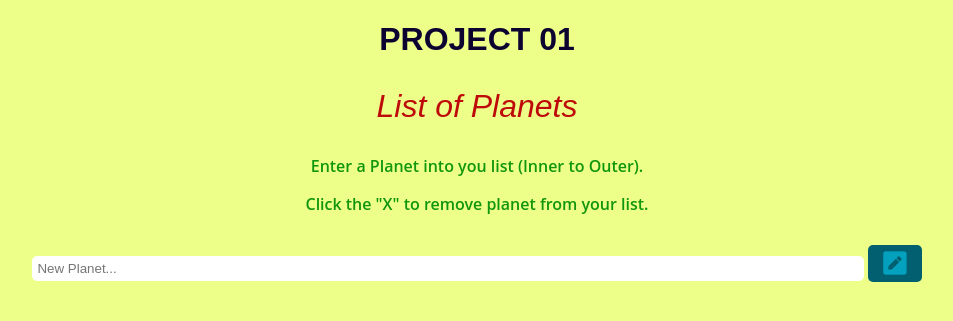
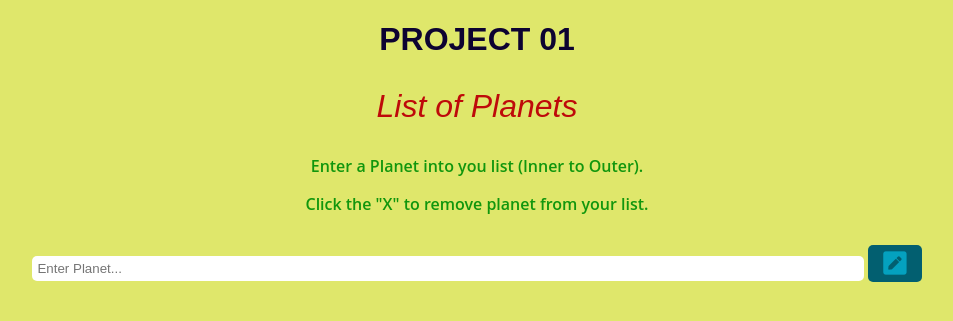
Before and after one commit to DewaynePettyII/Project_1, a PHP site: page / in a window 1280 px wide. Shown: the top 321 px of the page, without its empty margins (163-1116 px from the left). Run offline with PHP 8.4, Linux system fonts and the light colour scheme; some libraries are stand-ins or nearby versions.

Commit message:
project breakdown

```diff
--- a/Project_1_CSS_Portion.css
+++ b/Project_1_CSS_Portion.css
@@ -3,7 +3,7 @@
 }
 
 body {
-  background: #edff88;
+    background-color: rgb(223, 231, 107);
   text-align: center;
   font-family: "Open Sans", sans-serif;
 }
@@ -80,7 +80,7 @@ li {
   color: #ffffff;
   text-transform: capitalize;
   font-weight: 600;
-  border: 2px solid #063002;
+  border: 4px solid #063002;
   border-radius: 5px;
   margin-bottom: 10px;
   background: #06a110;
--- a/Project_1_HTML_Portion.html
+++ b/Project_1_HTML_Portion.html
@@ -25,7 +25,7 @@
 
                 <div class="row">
                     <div class="col-12">
-                        <input id="userInput" type="text" placeholder="New Planet..." maxlength="27">
+                        <input id="userInput" type="text" placeholder="Enter Planet..." maxlength="27">
                         <button id="enter" ><i class="fas fa-pen-square fa-2x"></i></button>
 
                     </div>
--- a/Project_1_JS_Portion.js
+++ b/Project_1_JS_Portion.js
@@ -51,8 +51,7 @@ function addListAfterClick(){
 }
 
 function addListAfterKeypress(event) {
-	if (inputLength() > 0 && event.which ===13) { //this now looks to see if you hit "enter"/"return"
-		//the 13 is the enter key's keycode, this could also be display by event.keyCode === 13
+	if (inputLength() > 0 && event.which ===13) {
 		createListElement();
 	}
 }
```
Also changed, not shown: Mer.jpg (added).
